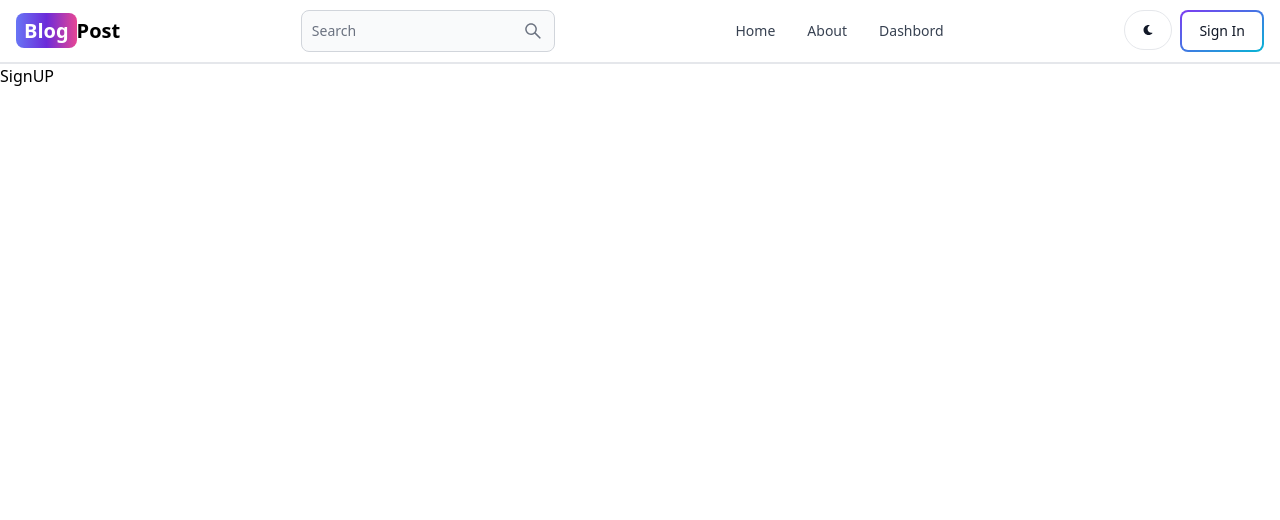
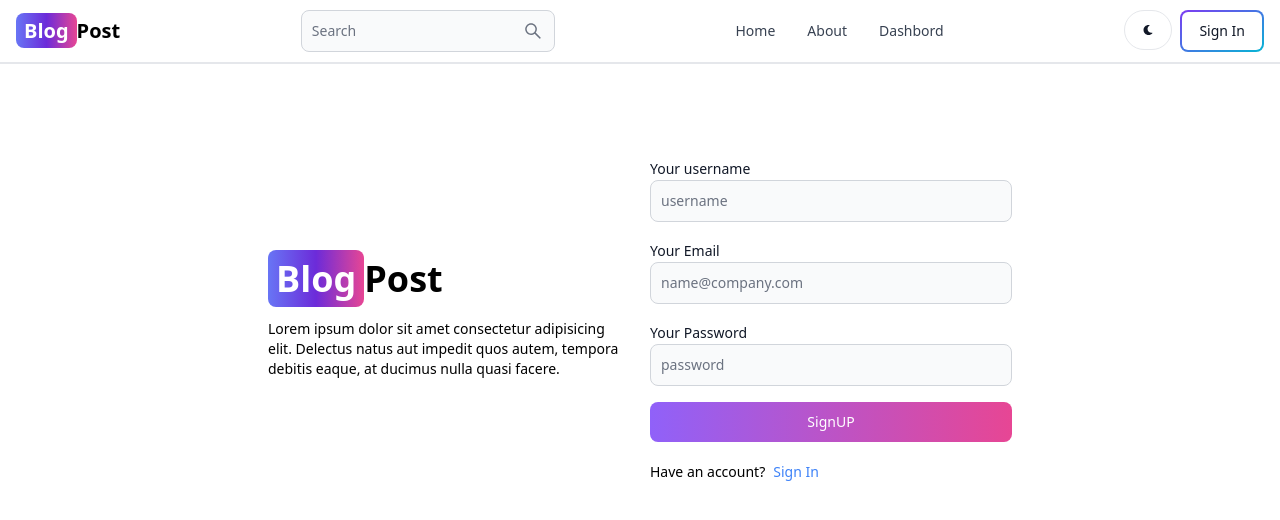
Before and after one commit to VikramKhetre/Blog-Post, a React (Vite) app in the folder client/: page /signup in a window 1280 px wide. Shown: the top 520 px of the page. Built offline with nearby package versions, Linux system fonts and the light colour scheme.

Commit message:
signup page ui

```diff
--- a/client/src/pages/SignUp.jsx
+++ b/client/src/pages/SignUp.jsx
@@ -1,6 +1,49 @@
-export default function SignUP()
-{
-    return(
-        <div>SignUP</div>
-    )
+import { Link } from "react-router-dom";
+import { Label, Navbar, TextInput, Button } from "flowbite-react";
+
+export default function SignUP() {
+  return (
+    <div className="min-h-s m-20">
+      <div className="flex p-3 max-w-3xl mx-auto flex-col md:flex-row md:items-center gap-5">
+        {/* left */}
+        <div className="flex-1">
+          <Link to="/" className="font-bold dark:text-white text-4xl">
+            <span className="px-2 py-1 rounded-lg text-white bg-gradient-to-r from-indigo-500 via-purple-700 to-pink-500">
+              Blog
+            </span>
+            Post
+          </Link>
+          <p className="text-sm mt-5">
+            Lorem ipsum dolor sit amet consectetur adipisicing elit. Delectus
+            natus aut impedit quos autem, tempora debitis eaque, at ducimus
+            nulla quasi facere.
+          </p>
+        </div>
+        {/* right */}
+        <div className="flex-1">
+          <form className="flex flex-col gap-4">
+            <div>
+              <Label value="Your username" />
+              <TextInput type="text" placeholder="username" id="username" />
+            </div>
+            <div>
+              <Label value="Your Email" />
+              <TextInput type="text" placeholder="name@company.com" id="email" />
+            </div>
+            <div>
+              <Label value="Your Password" />
+              <TextInput type="text" placeholder="password" id="password" />
+            </div>
+            <Button gradientDuoTone="purpleToPink">SignUP</Button>
+          </form>
+          <div className="flex gap-2 text-sm mt-5">
+            <span>Have an account?</span>
+            <Link to="/signin" className="text-blue-500">
+              Sign In
+            </Link>
+          </div>
+        </div>
+      </div>
+    </div>
+  );
 }
```
